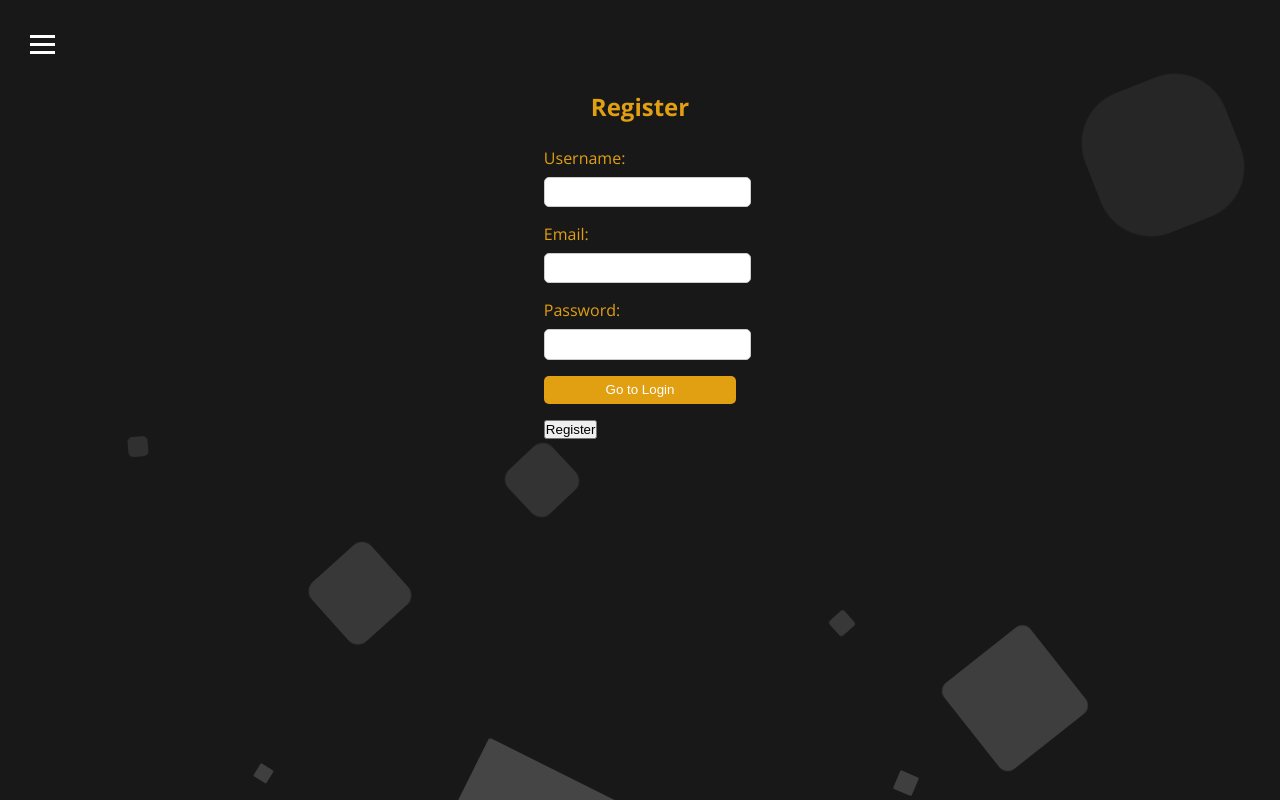
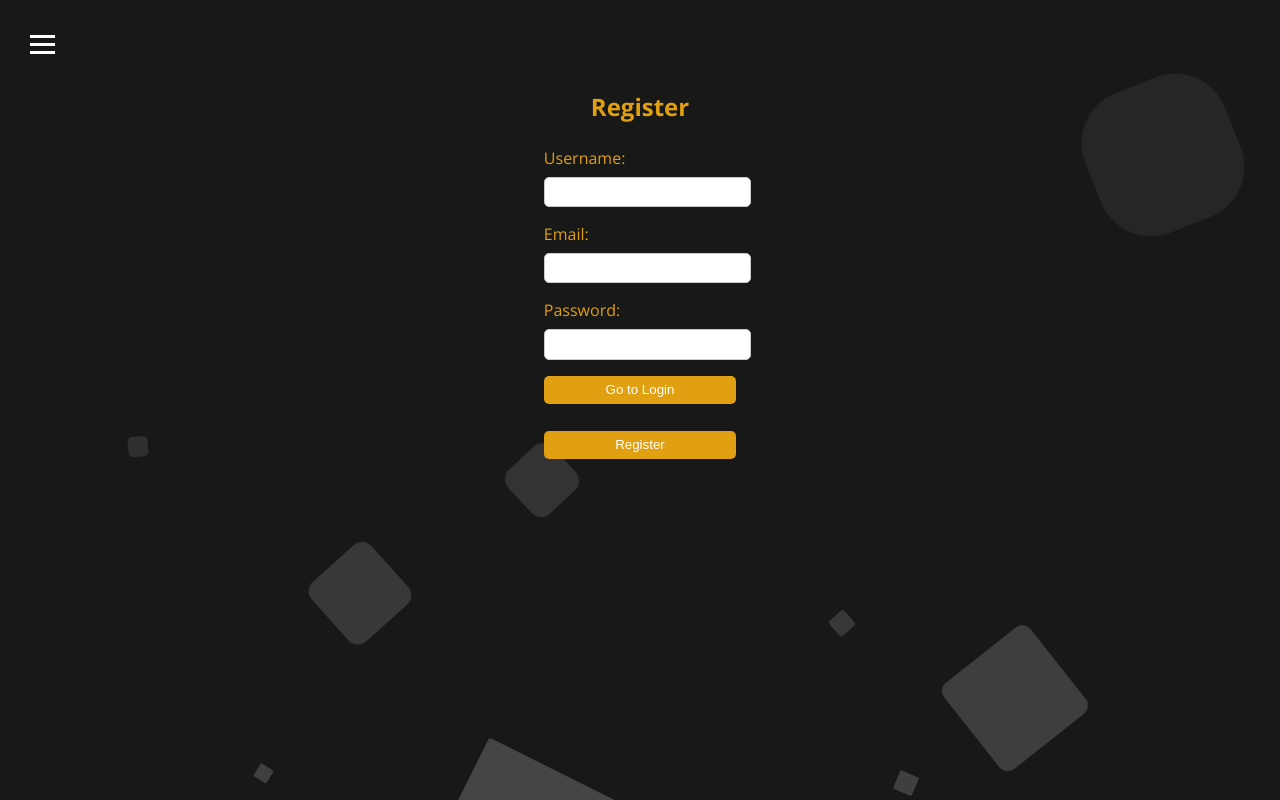
Before and after one commit to Casia03/DB-Projekt, an Angular app in the folder DatenbankenProjekt/: page /user-login in a window 1280 px wide. Both pictures are taken after a click on the button "Go to Register". Built offline with nearby package versions, Linux system fonts and the light colour scheme.

Commit message:
Kleinere fixes

```diff
--- a/DatenbankenProjekt/src/app/user-login/user-login.component.css
+++ b/DatenbankenProjekt/src/app/user-login/user-login.component.css
@@ -177,7 +177,7 @@ input[type="password"] {
     border: 1px solid #ccc;
     border-radius: 5px;
 }
-
+.register-button,
 .login-button {
     width: 100%;
     padding: 0.5em;
--- a/DatenbankenProjekt/src/app/user-login/user-login.component.html
+++ b/DatenbankenProjekt/src/app/user-login/user-login.component.html
@@ -60,7 +60,7 @@
         </div>
         <div class="button-group">
             <button class="toggle-button" (click)="toggleForm()">Go to Login</button>
-            <button (click)="onSignUp()">Register</button>
+            <button class="register-button" (click)="onSignUp()">Register</button>
         </div>
     </div>
 </div>
```
Also changed, not shown: DatenbankenProjekt/server.js (+10 -11 lines).
